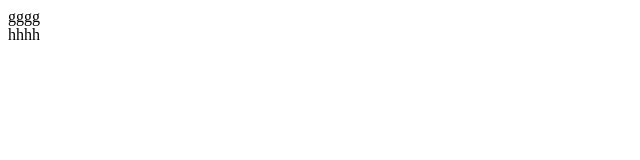
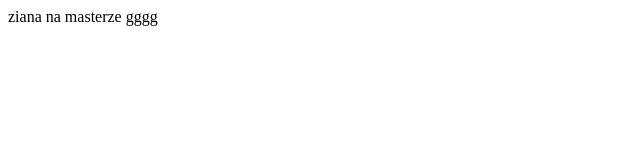
Before and after one commit to paulVer777/traininggit, a plain HTML site: page index.html in a window 1280 px wide. Shown: the whole page, without its empty margins (0-640 px from the left). Drawn offline with Linux system fonts and the light colour scheme.

Commit message:
zmiana na master

```diff
--- a/index.html
+++ b/index.html
@@ -11,12 +11,12 @@
 
 
 
-
+ziana na masterze
 gggg
 <div id="kowboj"></div>
 
 
-hhhh
+
 
 
 
```
